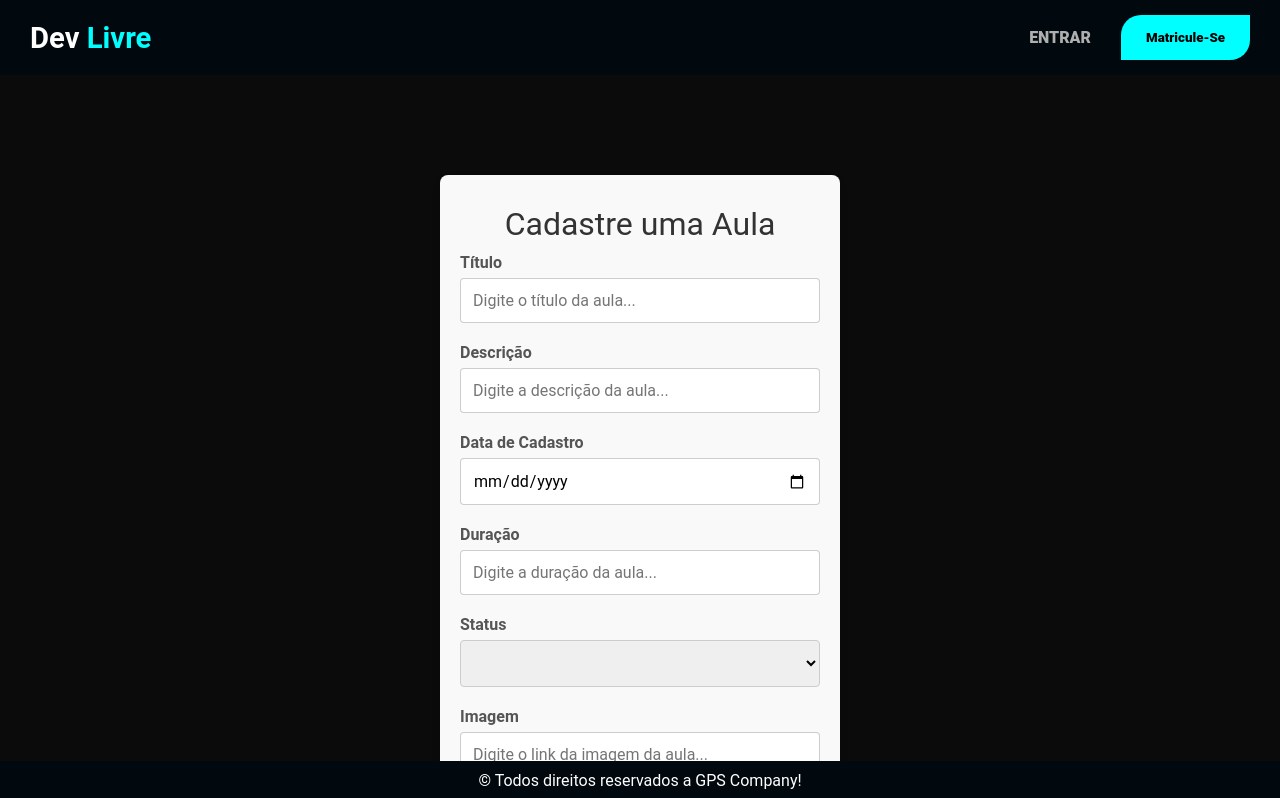
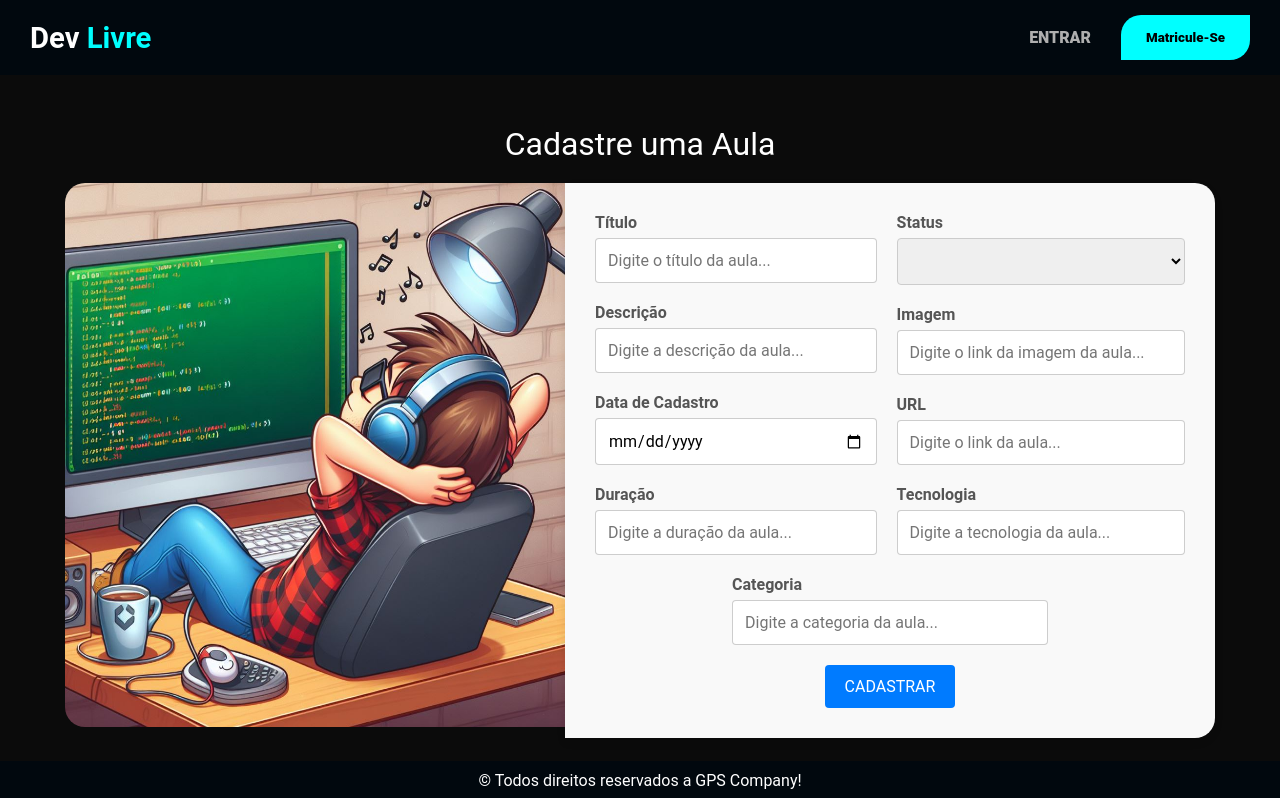
Before and after one commit to AndrewGPFranco/FE_TIv2, a Vue app: page /admin/cadastro/aula in a window 1280 px wide. Shown: the top 798 px of the page. Built offline with nearby package versions, Linux system fonts and the light colour scheme; no server answers; a web font is replaced by a local one.

Commit message:
estilo do formulario finalizado

```diff
--- a/src/pages/cadastrarAula.vue
+++ b/src/pages/cadastrarAula.vue
@@ -2,10 +2,14 @@
     <section>
         <Navbar />
         <main class="container">
-            <form @submit.prevent="submit" class="form">
             <div class="containerTitle">
                 <span class="title">Cadastre uma Aula</span>
             </div>
+            <div class="containerCardForm">
+                <img class="imageContainer" src="../assets/image.jpg" alt="ImagemTeste">
+                <form @submit.prevent="submit" class="form">
+                    <div class="formContainer">
+                        <div>
                             <div>
                                 <label class="label" for="titulo">Título</label>
                                 <input class="input" type="text" name="titulo" v-model="titulo" required autocomplete="off"
@@ -13,8 +17,8 @@
                             </div>
                             <div>
                                 <label class="label" for="descricao">Descrição</label>
-                    <input class="input" type="text" name="descricao" v-model="descricao" required autocomplete="off"
-                        placeholder="Digite a descrição da aula...">
+                                <input class="input" type="text" name="descricao" v-model="descricao" required
+                                    autocomplete="off" placeholder="Digite a descrição da aula...">
                             </div>
                             <div>
                                 <label class="label" for="cadastro">Data de Cadastro</label>
@@ -22,9 +26,11 @@
                             </div>
                             <div>
                                 <label class="label" for="duracao">Duração</label>
-                    <input class="input" type="number" name="duracao" v-model="duracao" required autocomplete="off"
-                        placeholder="Digite a duração da aula...">
+                                <input class="input" type="number" name="duracao" v-model="duracao" required
+                                    autocomplete="off" placeholder="Digite a duração da aula...">
                             </div>
+                        </div>
+                        <div>
                             <div>
                                 <label class="label" for="status">Status</label>
                                 <select class="select" name="status" v-model="status" required>
@@ -47,15 +53,20 @@
                                 <input class="input" type="text" name="tech" v-model="tech" required autocomplete="off"
                                     placeholder="Digite a tecnologia da aula...">
                             </div>
+                        </div>
+                    </div>
+                    <div class="containerButton">
                         <div>
-                    <label class="label" for="categoria">Categoria</label>
-                    <input class="input" type="text" name="categoria" v-model="categoria" required autocomplete="off"
-                        placeholder="Digite a categoria da aula...">
+                            <label class="label" id="labelCategoria" for="categoria">Categoria</label>
+                            <input class="input" type="text" name="categoria" v-model="categoria" required
+                                autocomplete="off" placeholder="Digite a categoria da aula...">
                         </div>
                         <div>
                             <button class="submit" type="submit">Cadastrar</button>
                         </div>
+                    </div>
                 </form>
+            </div>
         </main>
         <Rodape />
     </section>
@@ -153,19 +164,19 @@ export default {
 
 <style scoped>
 .form {
-    max-width: 400px;
+    max-width: 650px;
     width: 100%;
     background-color: #f9f9f9;
-    padding: 20px;
+    padding: 30px;
     box-shadow: 0 4px 8px rgba(0, 0, 0, 0.1);
-    border-radius: 8px;
-    margin: 40px auto;
+    border-top-right-radius: 20px;
+    border-bottom-right-radius: 20px;
+    margin-bottom: 40px;
 }
 
 .title {
     font-size: 2rem;
-    color: #333;
-    margin-bottom: 20px;
+    color: #ffffff;
     text-align: center;
 }
 
@@ -225,12 +236,36 @@ export default {
 }
 
 .container {
-    padding: 60px;
+    padding: 30px;
     background-color: #0B0B0B;
 }
 
 .containerTitle {
     text-align: center;
-    padding: 10px;
+    padding: 20px;
+}
+
+.formContainer {
+    display: flex;
+    gap: 20px;
+}
+
+.containerButton {
+    display: flex;
+    flex-direction: column;
+    justify-content: center;
+    align-items: center;
+}
+
+.containerCardForm {
+    display: flex;
+    justify-content: center;
+}
+
+.imageContainer {
+    width: 500px;
+    height: 544.4px;
+    border-top-left-radius: 20px;
+    border-bottom-left-radius: 20px;
 }
 </style>
```
Also changed, not shown: src/assets/image.jpg (added). Lines whose indentation alone changed are shown as unchanged.
